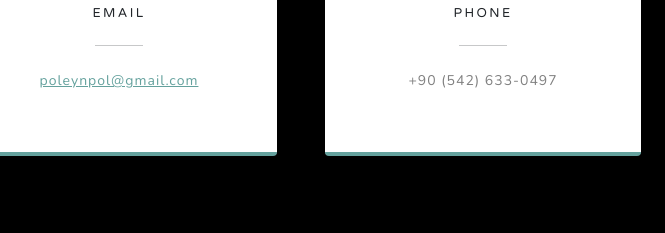
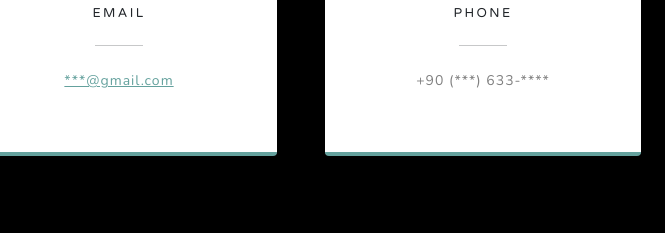
Before and after one commit to Poleyn/aboutme, a plain HTML site: page index.html in a window 1280 px wide. Shown: the part 3684-3917 px from the top of the page, 521-1186 px from the left. Drawn offline with nearby package versions, Linux system fonts and the light colour scheme.

Commit message:
Update index.html

```diff
--- a/index.html
+++ b/index.html
@@ -172,7 +172,7 @@
                                 <i class="fas fa-envelope text-primary mb-2"></i>
                                 <h4 class="text-uppercase m-0">Email</h4>
                                 <hr class="my-4 mx-auto" />
-                                <div class="small text-black-50"><a href="#!">poleynpol@gmail.com</a></div>
+                                <div class="small text-black-50"><a href="#!">***@gmail.com</a></div>
                             </div>
                         </div>
                     </div>
@@ -182,7 +182,7 @@
                                 <i class="fas fa-mobile-alt text-primary mb-2"></i>
                                 <h4 class="text-uppercase m-0">Phone</h4>
                                 <hr class="my-4 mx-auto" />
-                                <div class="small text-black-50">+90 (542) 633-0497</div>
+                                <div class="small text-black-50">+90 (***) 633-****</div>
                             </div>
                         </div>
                     </div>
```
